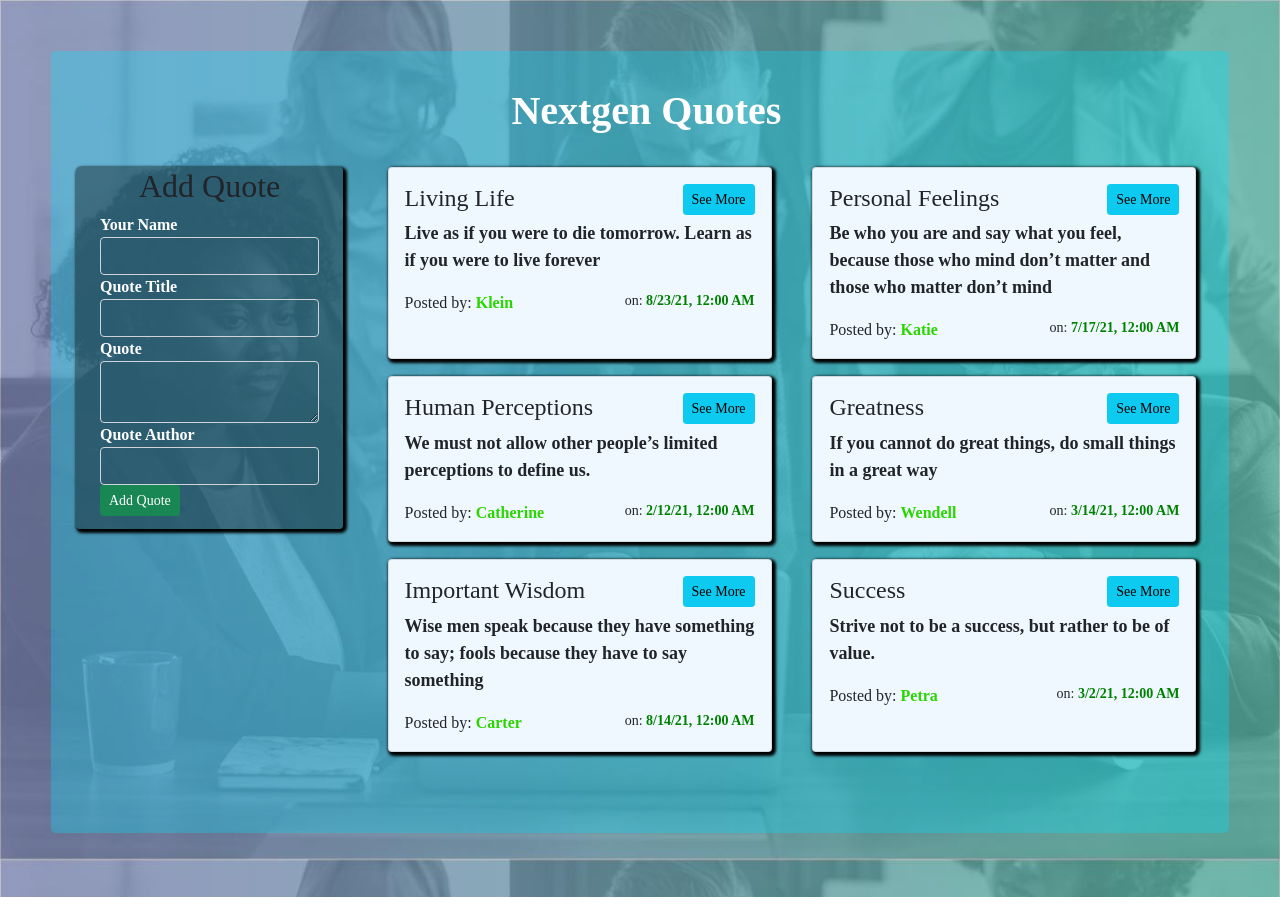
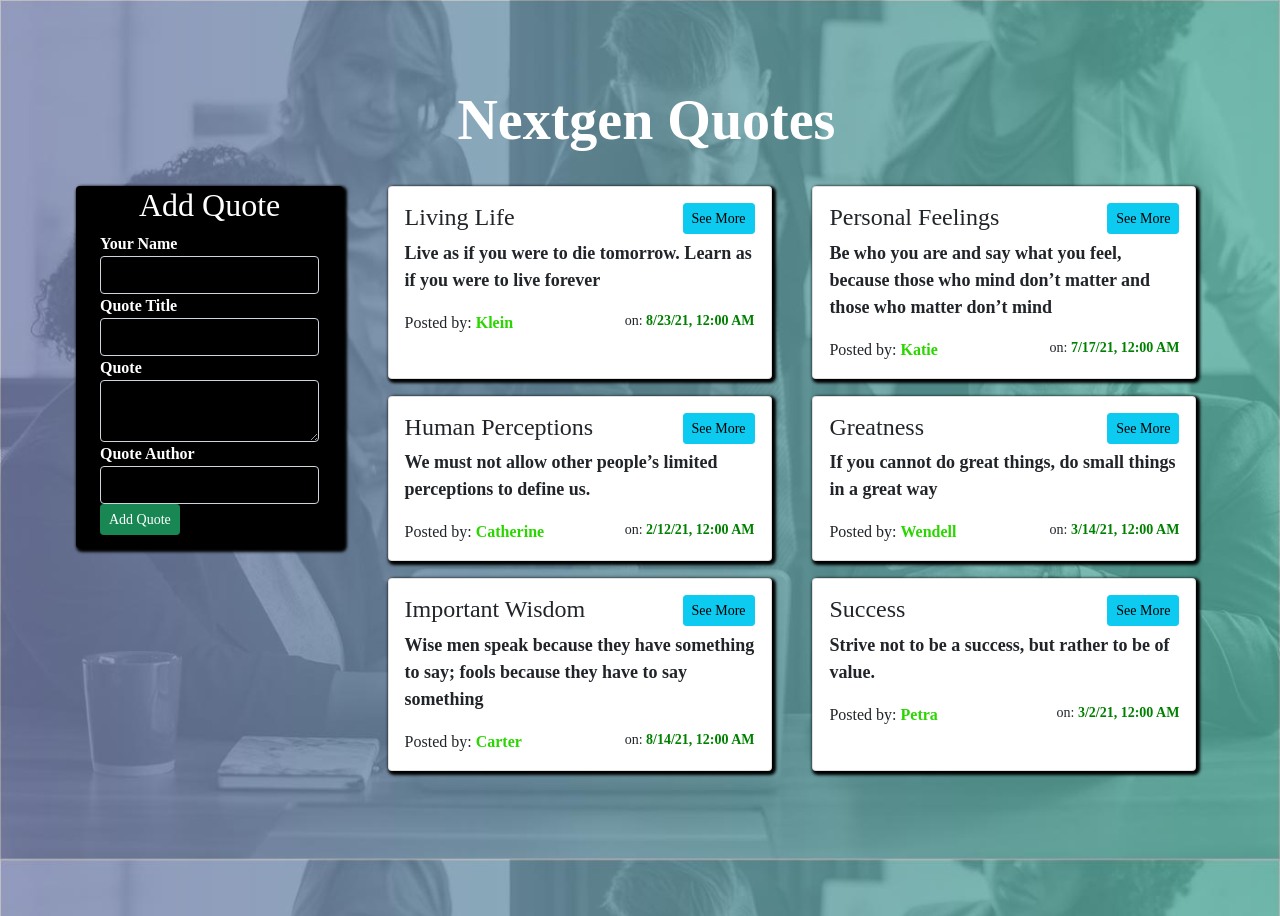
Before and after one commit to RoyRasugu/angularApp., an Angular app: page / in a window 1280 px wide. Built offline with nearby package versions, Linux system fonts and the light colour scheme.

Commit message:
make dem changes

```diff
--- a/src/app/quote-form/quote-form.component.css
+++ b/src/app/quote-form/quote-form.component.css
@@ -2,10 +2,15 @@
     color: white;
     background: transparent;
     font-weight: 570;
+    font-size: 16px;
+    font-family: "Poppins", "Arial", "Helvetica Neue", sans-serif;
   }
   label{
     color: white;
     font-weight: 600;
+  }
+  .text-center{
+      color: #fff;
   }
   hr{
     width: 50%;
@@ -18,10 +23,10 @@
     padding-top: 2%;
   }
   .container-fluid{
-    background-color: rgba(0, 0, 0, 0.374);
+    background-color: black;
     border-radius: 4px;
     padding-bottom: 5%;
     box-shadow: 2px 2px 3px 2px black;
-    font-family: 'Rajdhani, san-serif', cursive;
+    font-family: 'Rajdhani, san-serif';
     margin-bottom: 5%;
   }
--- a/src/app/quote/quote.component.css
+++ b/src/app/quote/quote.component.css
@@ -5,15 +5,16 @@ h1{
     font-weight: bolder;
     padding-bottom: 2%;
     padding-top: 2%;
+    font-size: 56px;
   }
   h4{
-    font-family: 'Nunito, sans-serif', cursive;
+    font-family: 'Nunito, sans-serif';
   }
   span{
-    font-family: 'Nunito, sans-serif', cursive;
+    font-family: 'Nunito, sans-serif';
   }
   .overlay{
-    background-color:rgba(0, 225, 255, 0.301);
+    background-color: linear-gradient(to top, #fbc2eb 0%, #a18cd1 100%);
     border-radius: 5px;
     margin-top:4%;
     margin-left: 4%;
@@ -37,7 +38,7 @@ h1{
   }
   .card{
     margin-bottom: 2%;
-    background-color: aliceblue;
+    background-color: white;
     box-shadow: 2px 2px 3px 2px black;
   }
   #date{
@@ -49,7 +50,7 @@ h1{
     font-weight: 700;
   }
   .card-text{
-    font-family: 'Handlee', cursive;
+    font-family: 'Handlee';
     font-weight: 570;
     font-size: 18px;
   }
```
